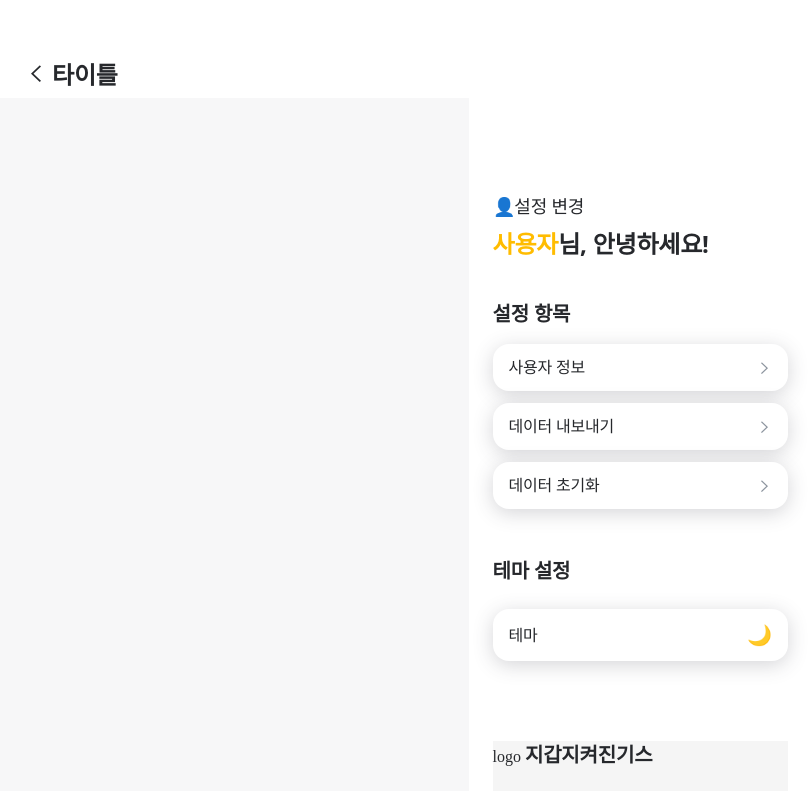
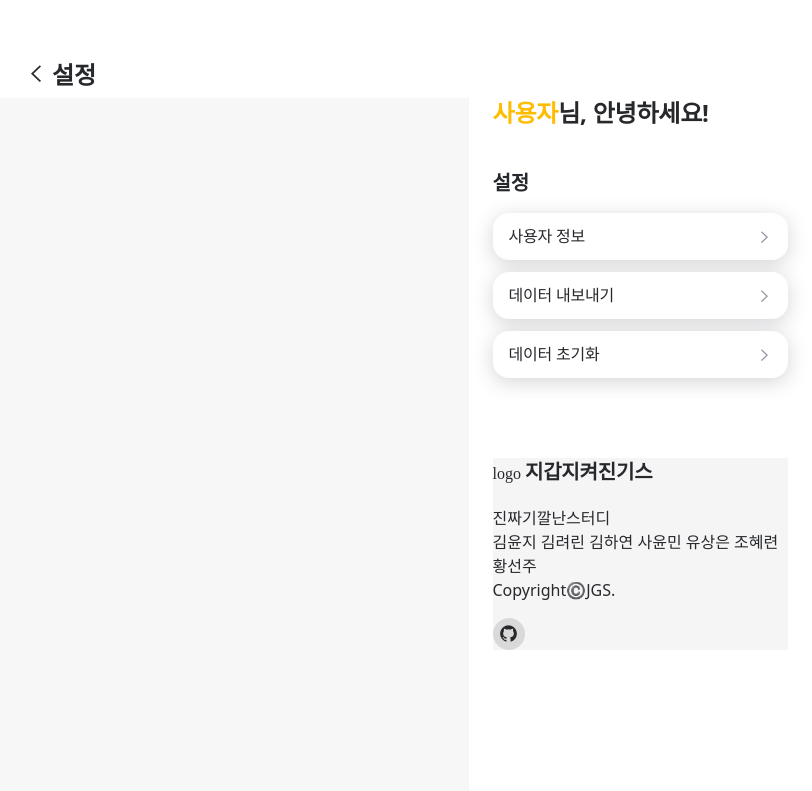
Before and after one commit to JGStudy/MoneyDefenseJGS, a Vue app in the folder MoneyDefenseJGS/: page /setting in a window 1280 px wide. Shown: the top 791 px of the page, without its empty margins (0-812 px from the left). Built offline with nearby package versions, Linux system fonts and the light colour scheme; what v-calendar would draw is missing.

Commit message:
Fix: 사용자 정보 유지 안되는 거 수정

```diff
--- a/MoneyDefenseJGS/src/pages/setting/SettingsPage.vue
+++ b/MoneyDefenseJGS/src/pages/setting/SettingsPage.vue
@@ -1,10 +1,7 @@
 <template>
-  <AppLayout>
-    <div
-      class="min-h-screen pt-24 px-6 pb-10 font-sans bg-white dark:bg-kb-dark-line text-kb-ui-02 dark:text-kb-dark-text"
-    >
+  <RealHeader title="설정" />
+  <div class="min-h-screen pt-24 px-6 pb-10 font-sans bg-white">
     <section class="mb-10">
-        <p class="text-body01 mb-2">👤설정 변경</p>
       <p class="font-bold text-title02 mb-5">
         <span class="text-kb-yellow-positive">{{ userStore.user?.name || '사용자' }}</span
         >님, 안녕하세요!
@@ -13,7 +10,7 @@
 
     <!-- 설정 리스트 -->
     <section class="mb-12">
-        <h2 class="text-title03 font-semibold mb-4">설정 항목</h2>
+      <h2 class="text-title03 font-semibold mb-4">설정</h2>
       <ul class="space-y-3">
         <ListItem title="사용자 정보" @click="goToUserEdit" />
         <ListItem title="데이터 내보내기" @click="openModal('export')" />
@@ -22,9 +19,10 @@
     </section>
 
     <!-- 다크모드 토글 -->
-      <section class="mb-16">
+    <!-- <section class="mt-12">
+      <h2 class="text-title03 font-semibold mb-4">테마</h2>
       <ToggleSwitchTheme />
-      </section>
+    </section> -->
 
     <!-- 슬라이드 모달 -->
     <transition name="slide">
@@ -34,17 +32,16 @@
     <!-- 푸터 -->
     <RealFooter class="mt-20" />
   </div>
-  </AppLayout>
 </template>
 
 <script setup>
 import { ref } from 'vue'
 import { useRouter } from 'vue-router'
-import AppLayout from '@/pages/layout/AppLayoutPage.vue'
+import RealHeader from '@/components/common/RealHeader.vue'
 import RealFooter from '@/components/setting/RealFooter.vue'
 import ListItem from '@/components/setting/ListItem.vue'
 import SideModal from '@/components/setting/SideModal.vue'
-import ToggleSwitchTheme from '@/components/setting/ToggleSwitchTheme.vue'
+// import ToggleSwitchTheme from '@/components/setting/ToggleSwitchTheme.vue'
 import { useUserStore } from '@/stores/userStore'
 
 const router = useRouter()
--- a/MoneyDefenseJGS/src/pages/setting/UserEditPage.vue
+++ b/MoneyDefenseJGS/src/pages/setting/UserEditPage.vue
@@ -10,10 +10,10 @@
       뒤로가기
     </button>
 
-    <!-- 제목 -->
+    <!--  제목 -->
     <h1 class="text-title02 font-bold mb-8">사용자 정보 수정</h1>
 
-    <!-- 입력 필드 -->
+    <!--  입력 필드 -->
     <div class="flex flex-col gap-6 mb-12">
       <div>
         <label class="text-body03 font-medium block mb-2">닉네임</label>
@@ -27,9 +27,9 @@
       </div>
     </div>
 
-    <!-- 버튼 -->
+    <!--  버튼 -->
     <div class="flex justify-center gap-4">
-      <!-- ✅ KB 옐로우 버튼 -->
+      <!-- 저장 버튼 -->
       <button
         class="px-6 py-3 rounded-xl bg-kb-yellow-positive text-black font-semibold text-body02 hover:brightness-105 transition"
         @click="handleSave"
@@ -37,7 +37,7 @@
         저장
       </button>
 
-      <!-- 회색 테두리 버튼 -->
+      <!-- 취소 버튼 -->
       <button
         class="px-6 py-3 rounded-xl border border-kb-ui-07 text-kb-ui-02 font-semibold text-body02 hover:bg-kb-ui-10 transition"
         @click="router.back()"
@@ -45,36 +45,50 @@
         취소
       </button>
     </div>
+
+    <!--  푸터 -->
+    <RealFooter class="mt-16" />
   </div>
 
-  <RealFooter class="mt-16" />
+  <!--  바텀바 -->
   <BottomBar class="fixed bottom-0 left-0 right-0 z-0" />
 </template>
 
 <script setup>
-import { ref } from 'vue'
+import { ref, onMounted } from 'vue'
 import { useRouter } from 'vue-router'
-import SettingButton from '@/components/setting/SettingButton.vue'
+import axios from 'axios'
+
 import SettingToast from '@/components/setting/SettingToast.vue'
+import RealFooter from '@/components/setting/RealFooter.vue'
 import BottomBar from '@/components/common/BottomNavBar.vue'
-import RealFooter from '@/components/setting/RealFooter.vue'
-import axios from 'axios'
+import { useUserStore } from '@/stores/userStore'
 
 const router = useRouter()
 const toast = ref(null)
 const name = ref('')
 
-// const userId = 1 // 실제 적용 시 활성화
+//  userStore에서 현재 사용자 정보 가져오기
+const userStore = useUserStore()
+const userId = userStore.user?.id
 
+//  저장 로직
 const handleSave = async () => {
   const hangulRegex = /^[가-힣]{1,12}$/
+
   if (!hangulRegex.test(name.value)) {
     toast.value?.show('닉네임은 한글 1~12자여야 합니다.', 'warning')
     return
   }
 
+  if (!userId) {
+    toast.value?.show('로그인된 사용자 정보가 없습니다.', 'error')
+    return
+  }
+
   try {
     const { data } = await axios.get(`/api/Profile/${userId}`)
+
     if (!data?.id) {
       toast.value?.show('존재하지 않는 사용자입니다.', 'error')
       return
@@ -85,10 +99,19 @@ const handleSave = async () => {
       name: name.value,
     })
 
+    //  store 갱신 !
+    userStore.user.name = name.value
+
     toast.value?.show('사용자 정보가 저장되었습니다.', 'success')
     router.back()
   } catch (err) {
+    console.error('저장 실패:', err)
     toast.value?.show('저장에 실패했습니다.', 'error')
   }
 }
+
+//  현재 사용자 이름 초기값 설정
+onMounted(() => {
+  name.value = userStore.user?.name ?? ''
+})
 </script>
```
Lines whose indentation alone changed are shown as unchanged.
